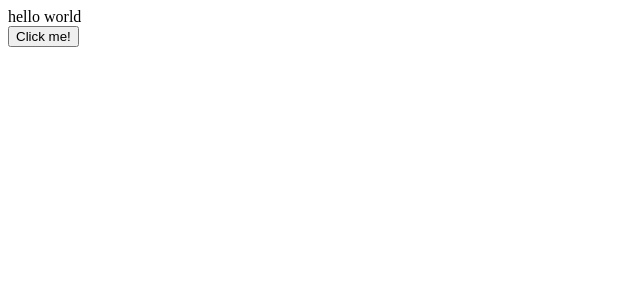
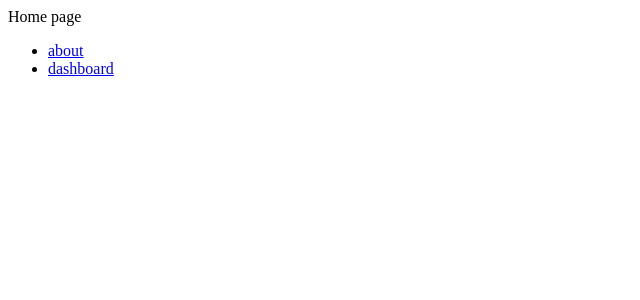
Before and after one commit to tenx96/react-ts-starter, a React app: page / in a window 1280 px wide. Shown: the top 300 px of the page, without its empty margins (0-640 px from the left). Built offline with nearby package versions, Linux system fonts and the light colour scheme.

Commit message:
fix: added react router 6 with working sample routes

```diff
--- a/src/App.tsx
+++ b/src/App.tsx
@@ -1,15 +1,41 @@
 import React from "react";
-
-import Button from "@components/Button";
+import { Link, Route, Routes } from "react-router-dom";
 
 const App: React.FC = () => {
   return (
-    <div>
-      <div>hello world</div>
-      <div>
-        <Button>Click me!</Button>
-      </div>
-    </div>
+    <Routes>
+      <Route
+        path="/"
+        element={
+          <div>
+            Home page{" "}
+            <ul>
+              <li>
+                <Link to={"/about"}>about</Link>
+              </li>
+              <li>
+                <Link to={"/dashboard"}>dashboard</Link>
+              </li>
+            </ul>
+          </div>
+        }
+      />
+      <Route path="/about" element={<div>About page</div>} />
+      <Route path="/dashboard">
+        <Route
+          index
+          element={
+            <div>
+              DASHBOARD PAGE{" "}
+              <li>
+                <Link to={"/dashboard/tags"}>Tags</Link>
+              </li>
+            </div>
+          }
+        ></Route>
+        <Route path="tags" element={<div>DASHBOARD --^ TAGS</div>} />
+      </Route>
+    </Routes>
   );
 };
 
--- a/src/index.tsx
+++ b/src/index.tsx
@@ -1,6 +1,12 @@
 import React from "react";
-import ReactDOM from "react-dom";
+import { createRoot } from "react-dom/client";
+import { BrowserRouter } from "react-router-dom";
 
 import App from "./App";
 
-ReactDOM.render(<App />, document.getElementById("root"));
+const root = createRoot(document.getElementById("root"));
+root.render(
+  <BrowserRouter>
+    <App />
+  </BrowserRouter>
+);
--- a/webpack.config.js
+++ b/webpack.config.js
@@ -12,13 +12,16 @@ const stylesHandler = MiniCssExtractPlugin.loader;
 const config = {
   entry: "./src/index.tsx",
   output: {
-    path: path.resolve(__dirname, "dist"),
+    path: path.resolve(__dirname, 'dist'),
+    filename: 'index_bundle.js',
+    publicPath: '/'
   },
+  devtool: "source-map",
   devServer: {
-    open: true,
+    open: false,
     host: "localhost",
     port : 5000,
-     historyApiFallback : true
+    historyApiFallback : true
   },
   plugins: [
     new HtmlWebpackPlugin({
```
Also changed, not shown: package.json (+6 -5 lines).
